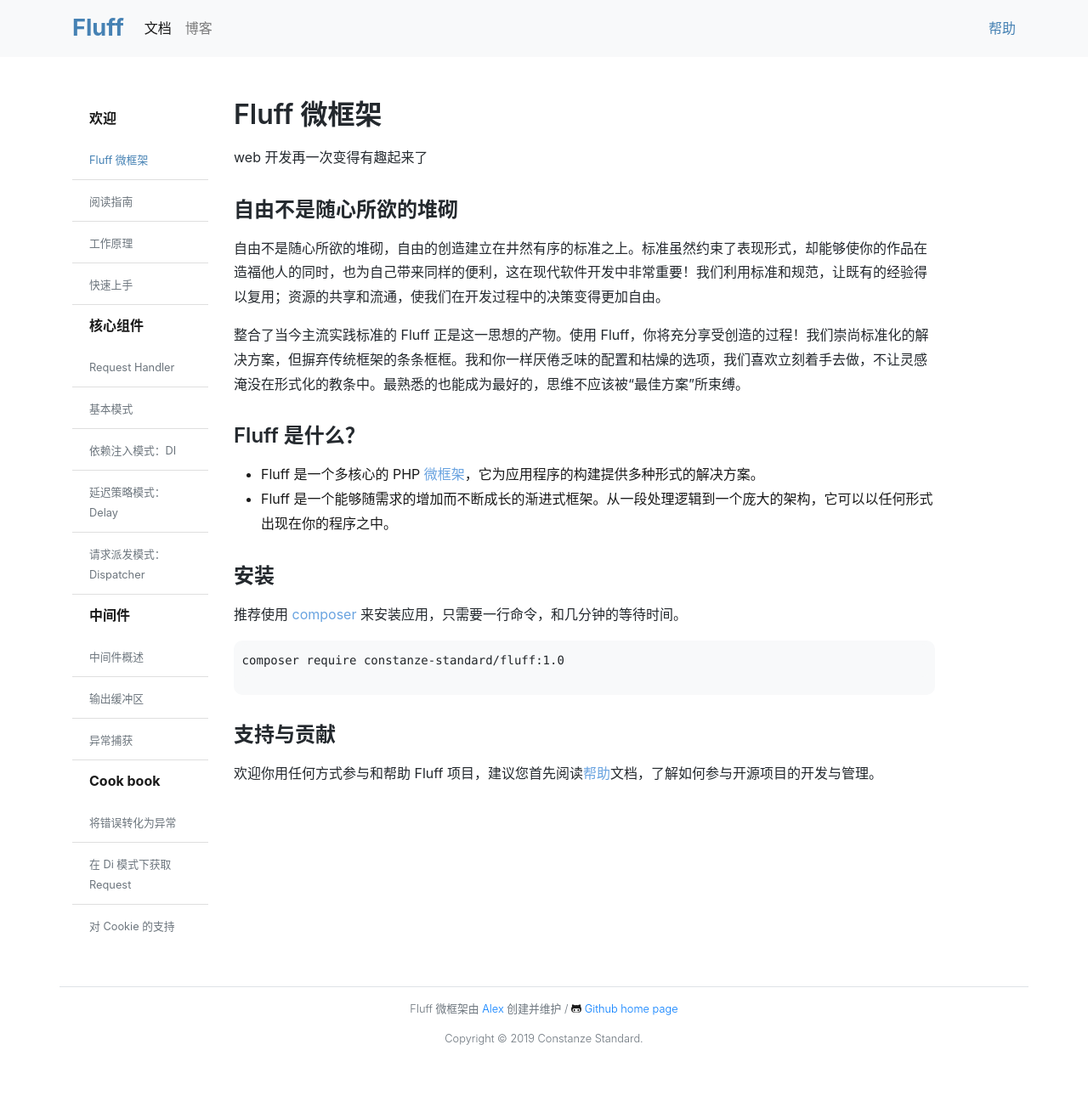
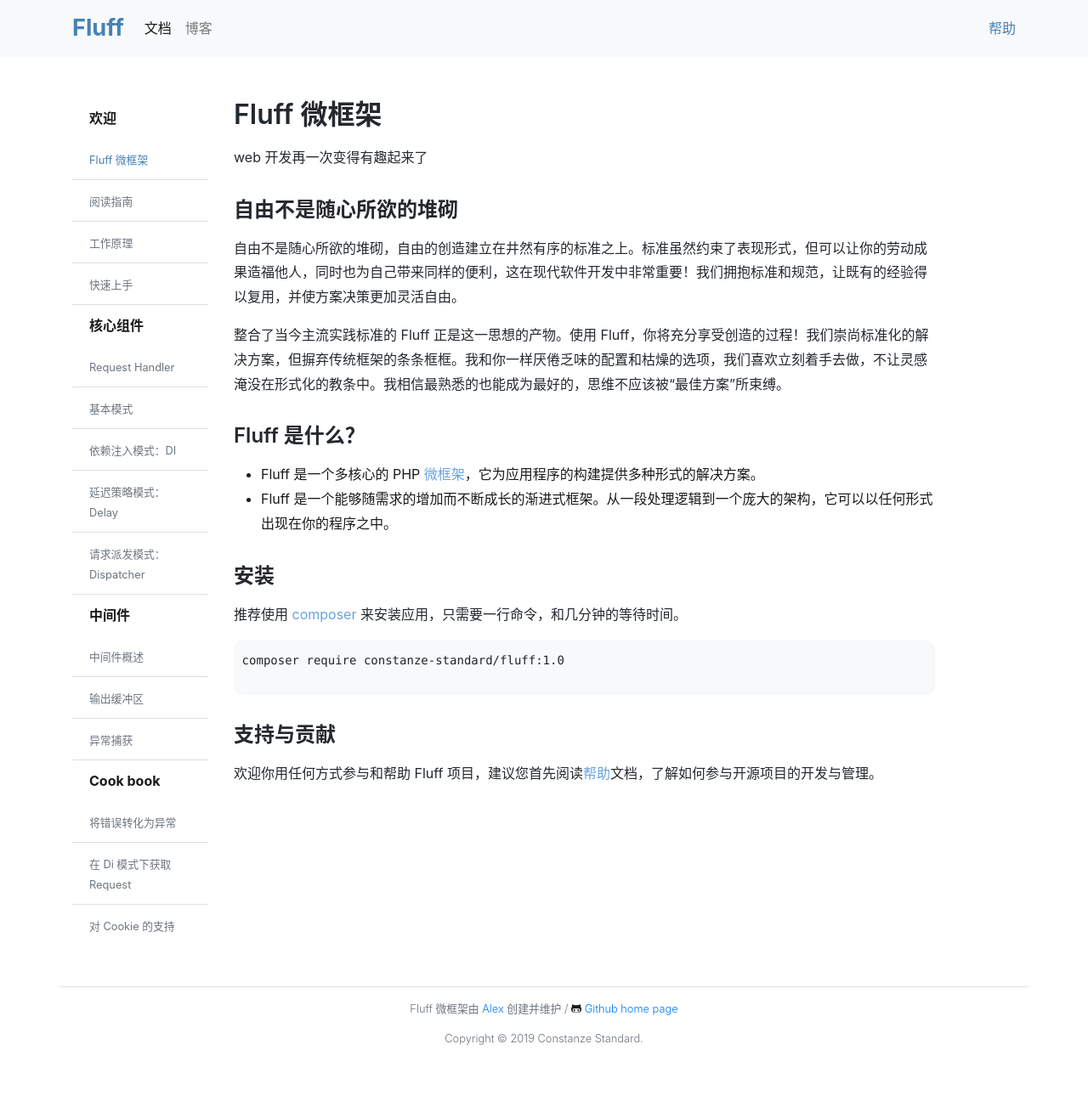
Before and after one commit to constanze-standard/fluff-website, a Jekyll site: the page built from docs/v1/index.md, in a window 1280 px wide. Shown: the whole page at 85% size. Built offline with Jekyll 4.4.1, drawn with Linux system fonts in a browser that asks for light colours; comment, search, counter and statistics services are not loaded.

```diff
--- a/docs/v1/index.md
+++ b/docs/v1/index.md
@@ -5,9 +5,9 @@
 web 开发再一次变得有趣起来了
 
 ## 自由不是随心所欲的堆砌
-自由不是随心所欲的堆砌，自由的创造建立在井然有序的标准之上。标准虽然约束了表现形式，却能够使你的作品在造福他人的同时，也为自己带来同样的便利，这在现代软件开发中非常重要！我们利用标准和规范，让既有的经验得以复用；资源的共享和流通，使我们在开发过程中的决策变得更加自由。
+自由不是随心所欲的堆砌，自由的创造建立在井然有序的标准之上。标准虽然约束了表现形式，但可以让你的劳动成果造福他人，同时也为自己带来同样的便利，这在现代软件开发中非常重要！我们拥抱标准和规范，让既有的经验得以复用，并使方案决策更加灵活自由。
 
-整合了当今主流实践标准的 Fluff 正是这一思想的产物。使用 Fluff，你将充分享受创造的过程！我们崇尚标准化的解决方案，但摒弃传统框架的条条框框。我和你一样厌倦乏味的配置和枯燥的选项，我们喜欢立刻着手去做，不让灵感淹没在形式化的教条中。最熟悉的也能成为最好的，思维不应该被“最佳方案”所束缚。
+整合了当今主流实践标准的 Fluff 正是这一思想的产物。使用 Fluff，你将充分享受创造的过程！我们崇尚标准化的解决方案，但摒弃传统框架的条条框框。我和你一样厌倦乏味的配置和枯燥的选项，我们喜欢立刻着手去做，不让灵感淹没在形式化的教条中。我相信最熟悉的也能成为最好的，思维不应该被“最佳方案”所束缚。
 
 ## Fluff 是什么？
 - Fluff 是一个多核心的 PHP [微框架](https://en.wikipedia.org/wiki/Microframework)，它为应用程序的构建提供多种形式的解决方案。
```
